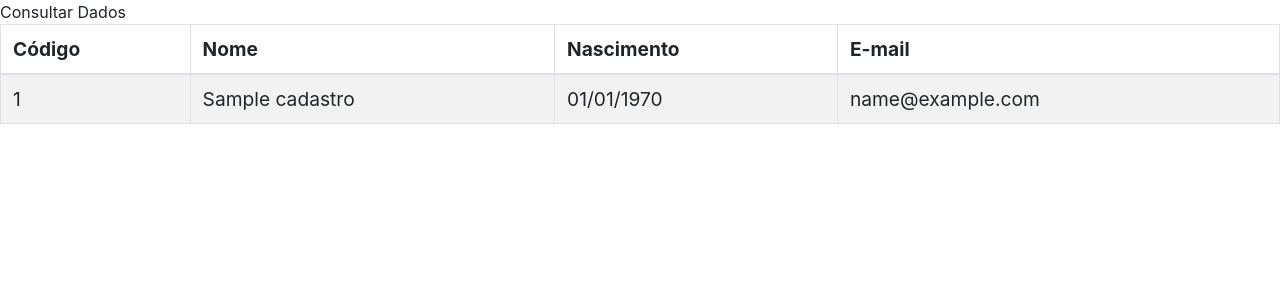
After one commit to DiogoMeneses-stack/Curso-De-PHP-Cod3r, a PHP site: page /banco/consultar-dados.php in a window 1280 px wide. The commit adds this page. Shown: the top 300 px of the page. Run offline with PHP 8.4, Linux system fonts and the light colour scheme; tables that the repository leaves empty or names only in its code hold one stand-in row (values such as "Sample post").

Commit message:
Inserir registros, COnsultar registros

```diff
--- a/banco/consulta-01.sql
+++ b/banco/consulta-01.sql
@@ -1 +1 @@
-DROP DATABASE cursophp;
+SELECT * from cursophp;
--- /dev/null
+++ b/banco/consultar-dados.php
@@ -0,0 +1,53 @@
+<link rel="stylesheet" href="https://maxcdn.bootstrapcdn.com/bootstrap/4.0.0/css/bootstrap.min.css" integrity="sha384-Gn5384xqQ1aoWXA+058RXPxPg6fy4IWvTNh0E263XmFcJlSAwiGgFAW/dAiS6JXm" crossorigin="anonymous">
+<div class="titulo">Consultar Dados</div>
+
+<?php
+require_once 'conexao.php';
+
+$sql = "SELECT id, nome, nascimento, email FROM cadastro";
+
+$conexao = novaConexao();
+$resultado = $conexao->query($sql);
+
+$registros = [];
+
+if ($resultado->num_rows > 0) {
+    while ($row = $resultado->fetch_assoc()) {
+        $registros[] = $row;
+    }
+} elseif ($conexao->error) {
+    echo "Erro: " . $conexao->error;
+}
+
+//print_r($registros);
+
+$conexao->close();
+?>
+
+<table class="table table-hover table-striped table-bordered">
+    <thead>
+        <th>Código</th>
+        <th>Nome</th>
+        <th>Nascimento</th>
+        <th>E-mail</th>
+    </thead>
+    <tbody>
+        <?php foreach ($registros as $registro) : ?>
+            <tr>
+                <td><?= $registro['id'] ?></td>
+                <td><?= $registro['nome'] ?></td>
+                <td><?=
+                    date('d/m/Y', strtotime($registro['nascimento']));
+                 ?>
+                 </td>
+                <td><?= $registro['email'] ?></td>
+            </tr>
+        <?php endforeach ?>
+    </tbody>
+</table>
+
+<style>
+    table > *{
+        font-size: 1.2rem;
+    }
+</style>
--- a/menu.php
+++ b/menu.php
@@ -172,6 +172,7 @@
                         <li><a href="exercicio.php?dir=banco&file=criar_banco">Criar Banco de Dados</a></li>
                         <li><a href="exercicio.php?dir=banco&file=criar_tabela">Criar Tabela</a></li>
                         <li><a href="exercicio.php?dir=banco&file=inserir_registro">Inserir Registro</a></li>
+                        <li><a href="exercicio.php?dir=banco&file=consultar-dados">Consultar Dados</a></li>
                         </ul>
                 </div>
             </nav>
```
Also changed, not shown: banco/inserir_registro.php (+22 -0 lines).
